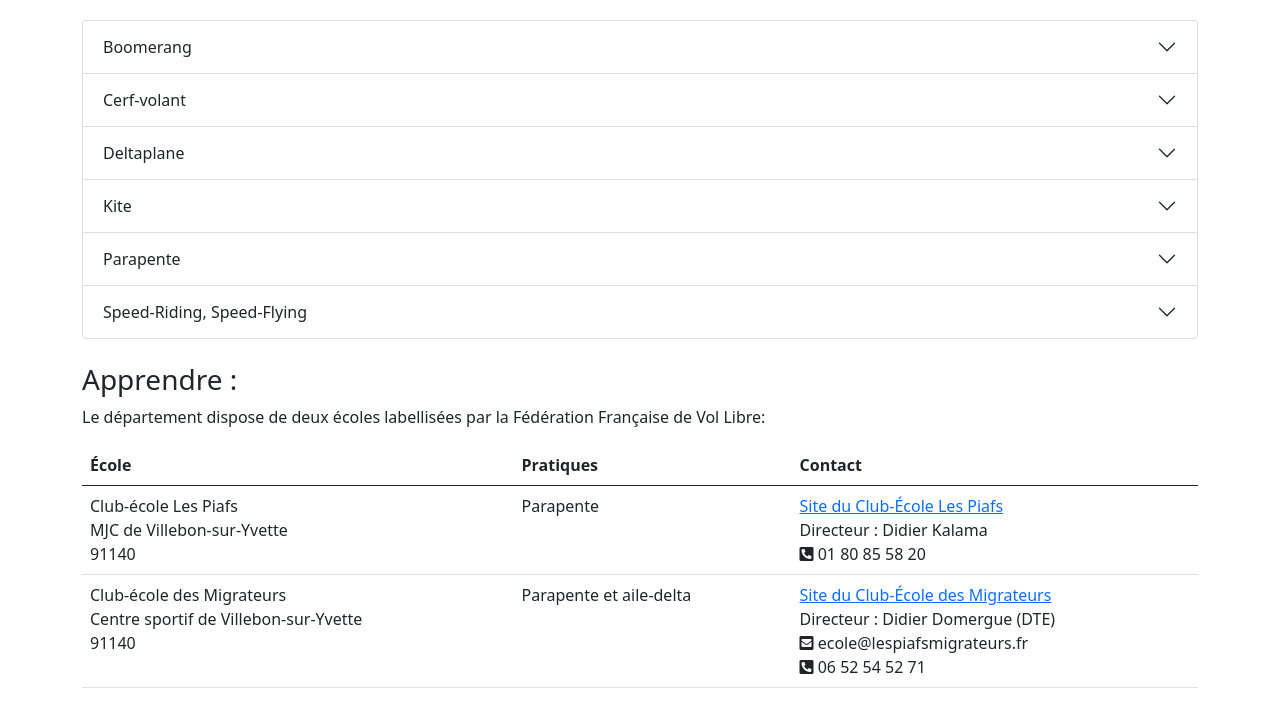
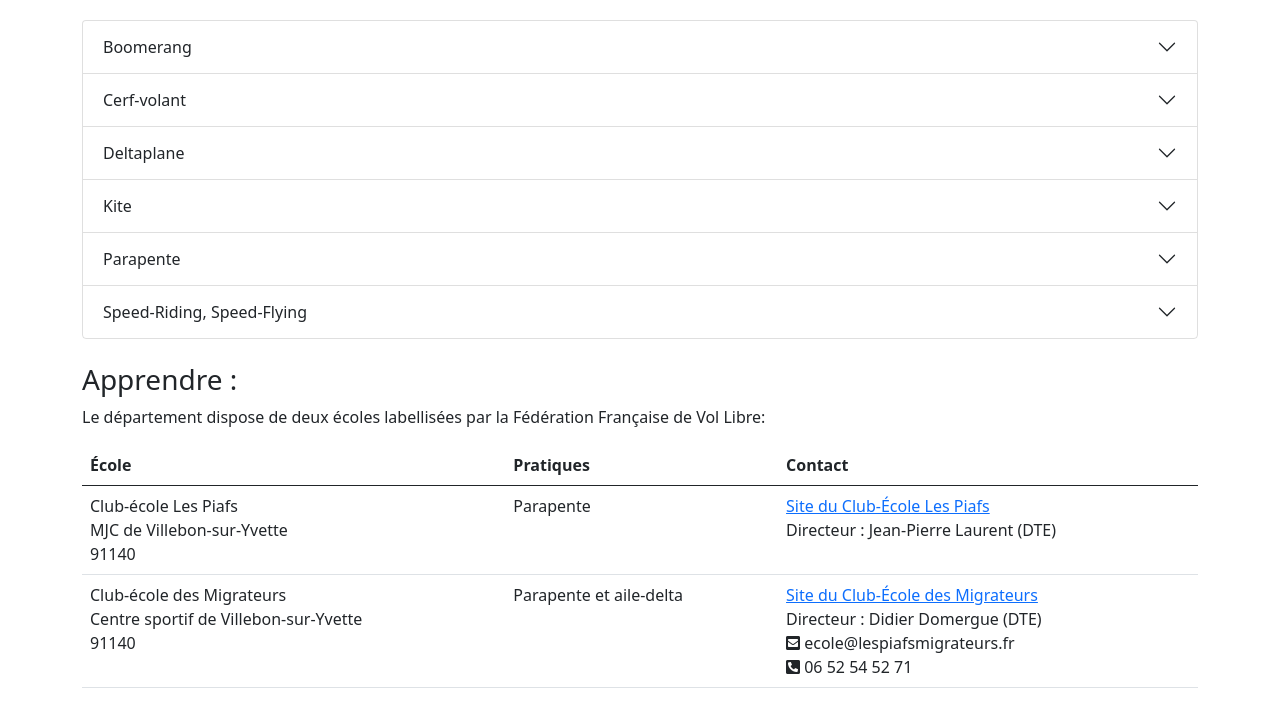
Before and after one commit to thc92/cdvl91.github.io, a Jekyll site: the page built from pratiquer.html, in a window 1280 px wide and 900 px high, scrolled down 591 px, cut to the strip 196-900 px from the top of the window. Built offline with Jekyll 4.4.1, drawn with Linux system fonts in a browser that asks for light colours.

Commit message:
Fix infos

```diff
--- a/_data/clubs.yml
+++ b/_data/clubs.yml
@@ -19,8 +19,8 @@
     url: https://sites.google.com/site/cluddedeltaplane/
     title: Site PSUC vol libre
 
-- name: AS Doisneau
-  president: Erick Vera
+- name: AS Lycée Rosa Park Montgeron
+  president: Sophie Suzanne
 
 - name: "Globe Trot'Air"
   president: Hugues Mauras
--- a/_data/ecoles.yml
+++ b/_data/ecoles.yml
@@ -7,8 +7,8 @@
     url: "http://piafs.mjcvillebon.org/?page_id=88#Ecole"
     title: Site du Club-École Les Piafs
   manager:
-    name: Didier Kalama
-    tel: 01 80 85 58 20
+    name: Jean-Pierre Laurent (DTE)
+    tel:
     e-mail:
 
 - name: Club-école des Migrateurs
```
